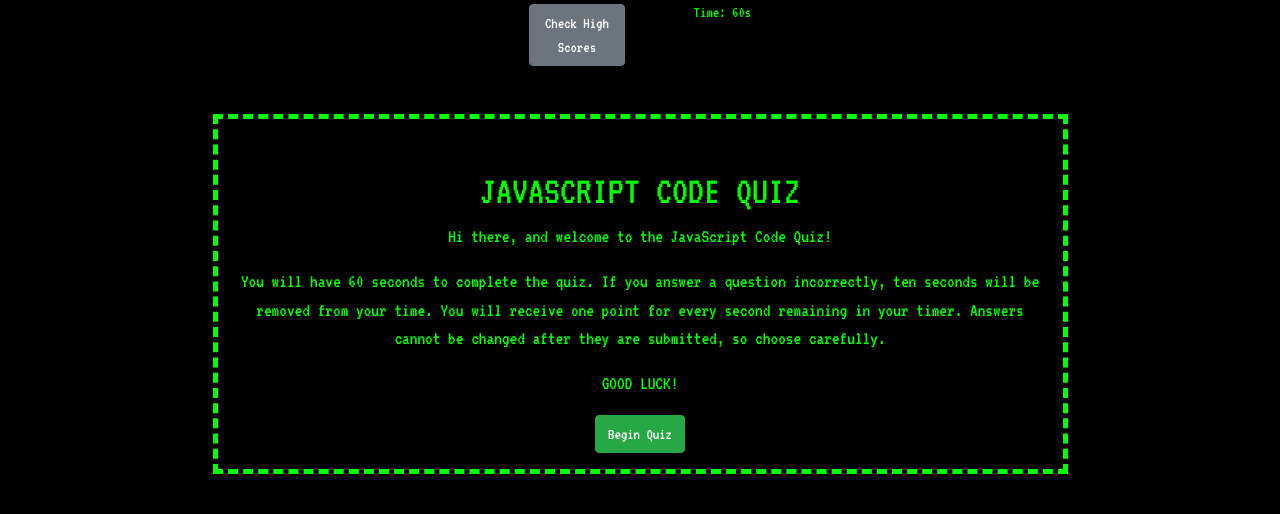
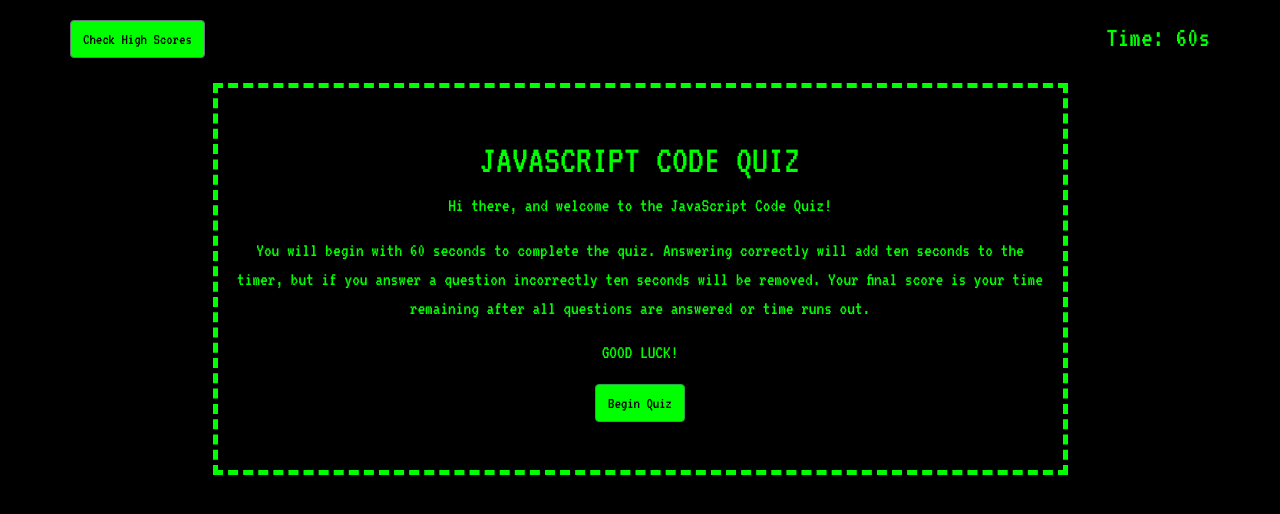
Before and after one commit to TennCreekBridges/JavaScript-Code-Quiz, a plain HTML site: page index.html in a window 1280 px wide. Drawn offline with nearby package versions, Linux system fonts and the light colour scheme.

Commit message:
additional styling

```diff
--- a/assets/js/script.js
+++ b/assets/js/script.js
@@ -162,7 +162,8 @@ function checkAnswer(event) {
   }, 1500);
 
   if (questions[questionCount].correctAnswer === event.target.value) {
-    p.textContent = "Correct!";
+    p.textContent = "Correct! 10 Seconds Added.";
+    secondsLeft = secondsLeft + 10;
   } else if (questions[questionCount].correctAnswer !== event.target.value) {
     secondsLeft = secondsLeft - 10;
     p.textContent = "Incorrect. 10 Seconds Deducted."
--- a/assets/style.css
+++ b/assets/style.css
@@ -43,10 +43,27 @@ H2 {
     font-size: 1.2rem;
 }
 
-button:hover {
-    background-color: white;
+.btn {
+    background-color: var(--primary-color) !important;
+    color: var(--secondary-color) !important;
+    border: none;
+}
+
+
+.btn:hover {
+    /* background-color: white !important; */
+    background-color: var(--secondary-color) !important;
+    color: var(--primary-color) !important;
 }
 
 ul {
     list-style: none;
 }
+
+#timer {
+    font-size: 1.8rem;
+}
+
+.col-6 {
+    padding: 0 !important;
+}
--- a/index.html
+++ b/index.html
@@ -20,14 +20,14 @@
 
 <body>
     <!-- scores & time at top of page -->
-    <header class="conatiner-fluid mb-5">
+    <header class="container-fluid mb-2 mt-3">
         <div class="row">
             <div class="col-6">
                 <!-- high scores button -->
-                <button id="view-scores" type="button" class="btn btn-secondary d-inline-block mt-1">Check High Scores</button>
+                <button id="view-scores" type="button" class="btn btn-secondary d-flex mt-1">Check High Scores</button>
             </div>
                 <!-- timer -->
-            <div class="col-6">
+            <div class="col-6" id="timer">
                 <p class="d-flex justify-content-end time">Time: 60s</p>
             </div>
         </div>
@@ -39,11 +39,11 @@
     <!-- Instructions -->
     <section id="welcome">
     <div class="row justify-content-center">
-        <div class="col-12 col-md-9 welcome-box">
+        <div class="col-12 col-md-9 welcome-box pb-5">
             <h1 class="d-flex justify-content-center text-center"> JAVASCRIPT CODE QUIZ</h1>
             <p class="d-flex justify-content-center text-center">Hi there, and welcome to the JavaScript Code Quiz! </p>
             <p class="class="d-flex justify-content-center text-center">
-            You will have 60 seconds to complete the quiz. If you answer a question incorrectly, ten seconds will be removed from your time. You will receive one point for every second remaining in your timer. Answers cannot be changed after they are submitted, so choose carefully.</p>
+            You will begin with 60 seconds to complete the quiz. Answering correctly will add ten seconds to the timer, but if you answer a question incorrectly ten seconds will be removed. Your final score is your time remaining after all questions are answered or time runs out.</p>
             <p class="d-flex justify-content-center text-center">GOOD LUCK!</p>
             <button id="start" type="button" class="btn btn-success mx-auto d-block">Begin Quiz</button>
         </div>
```
